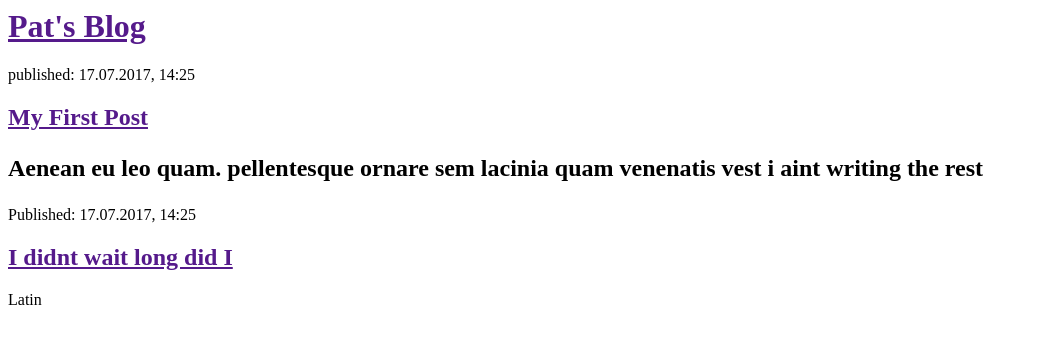
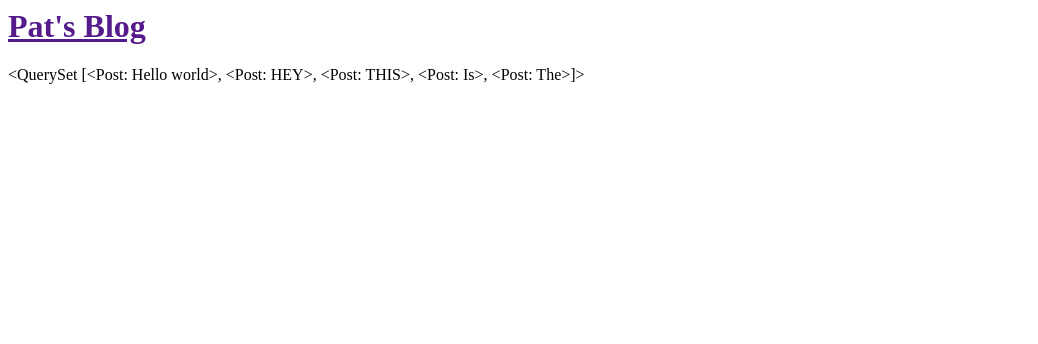
Before and after one commit to PatrickBranton/my-first-blog, a Django app: template blog/templates/blog/post_list.html in a window 1280 px wide. Shown: the top 344 px of the page, without its empty margins (0-1038 px from the left). Run offline with Django 3.2, Linux system fonts and the light colour scheme; the template is opened without the code that fills it: values that come from a table or form of the project are taken from there, others are empty; data comes from the database, SQL or seed files in the repository.

Commit message:
html update

```diff
--- a/blog/templates/blog/post_list.html
+++ b/blog/templates/blog/post_list.html
@@ -7,16 +7,6 @@
       <h1><a href=""> Pat's Blog</a></h1>
     </div>
 
-    <div>
-      <p> published: 17.07.2017, 14:25</p>
-      <h2><a href="">My First Post</a></p>
-      <p>Aenean eu leo quam. pellentesque ornare sem lacinia quam venenatis vest i aint writing the rest </p>
-    </div>
-
-    <div>
-      <p>Published: 17.07.2017, 14:25</p>
-      <h2><a href=""> I didnt wait long did I </a></h2>
-      <p>Latin</p>
-    </div>
+    {{ posts }}
   </body>
 </html>
```
